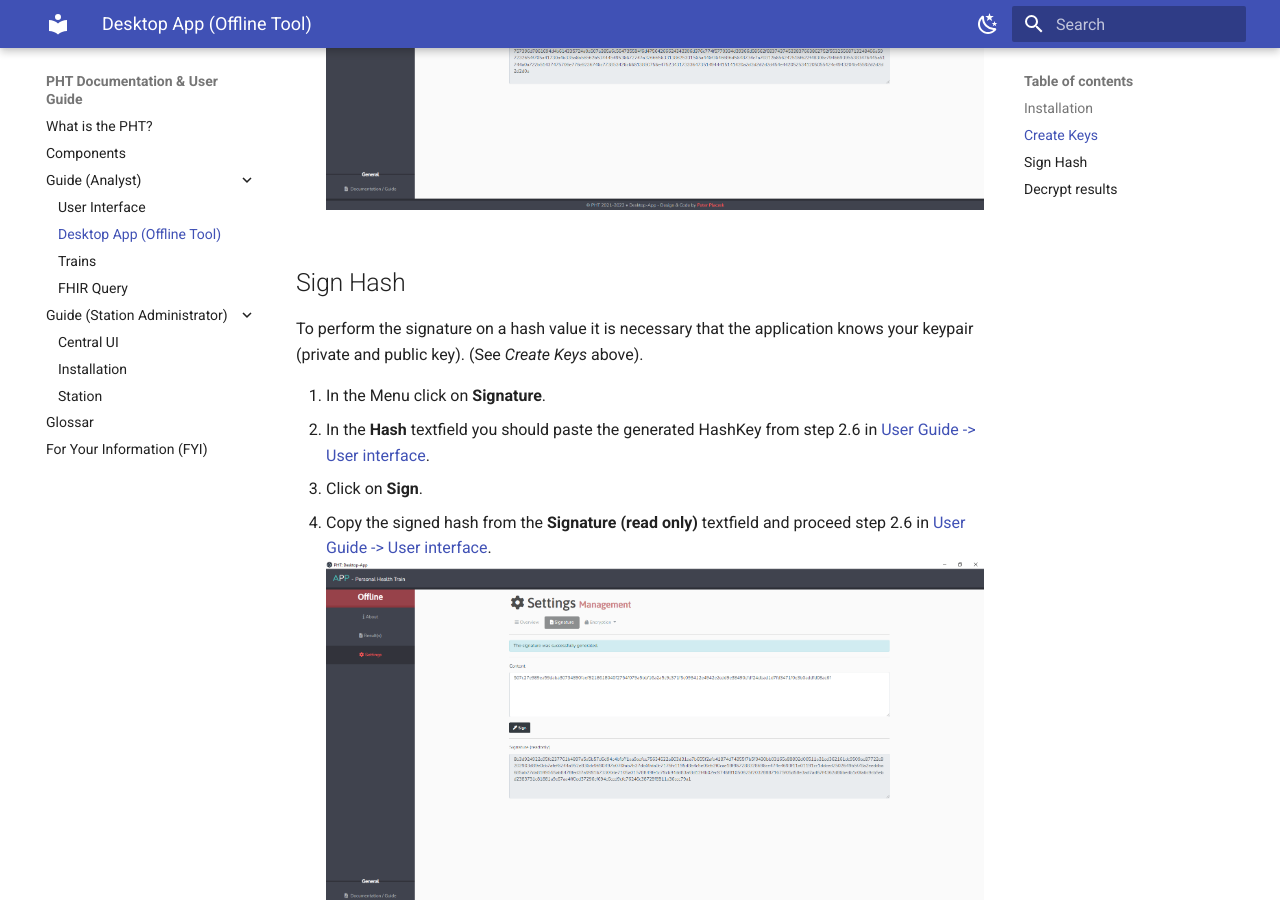
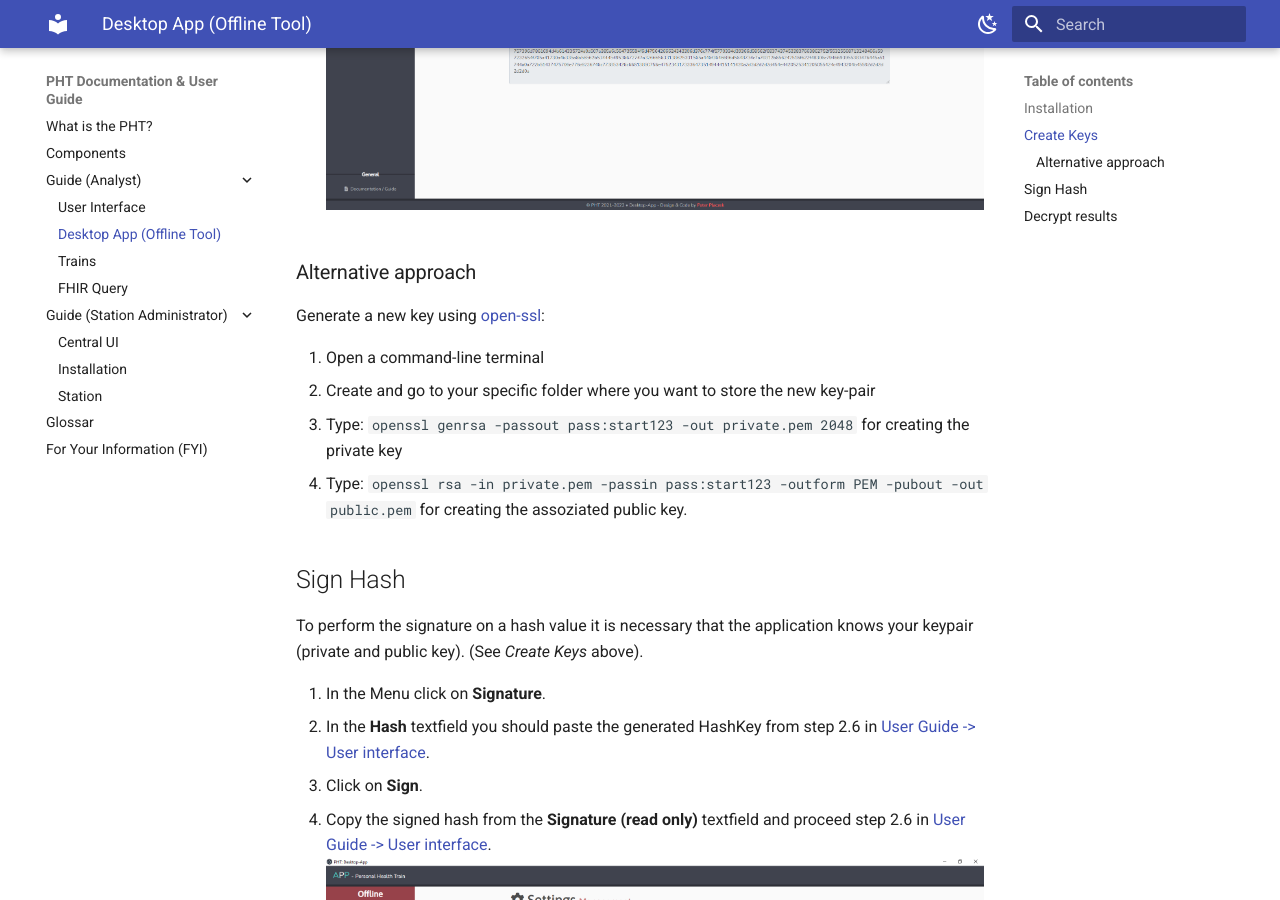
Before and after one commit to PHT-Medic/documentation, an MkDocs documentation site: the page built from docs/user_guide/desktop_app.md, in a window 1280 px wide and 900 px high, scrolled down 1691 px. Built offline with MkDocs 1.6.1 and Material for MkDocs 9.7.7, drawn with Linux system fonts in a browser that asks for light colours.

Commit message:
Added the alternative approach for creating a key-pair to the Desktop_app

````diff
--- a/docs/user_guide/desktop_app.md
+++ b/docs/user_guide/desktop_app.md
@@ -25,6 +25,14 @@ This is an example to create an *RSA-key-pair*. The same steps are requiered for
 7. Click on the **Generate**-button.
 
       [![Offline Tool RSA Encryption](../images/offline_tool_images/rsa_encryption.png)](../images/offline_tool_images/rsa_encryption.png)
+
+### Alternative approach
+Generate a new key using [open-ssl](https://www.openssl.org/):
+
+1. Open a command-line terminal
+2. Create and go to your specific folder where you want to store the new key-pair
+3. Type: ```openssl genrsa -passout pass:start123 -out private.pem 2048``` for creating the private key
+4. Type: ```openssl rsa -in private.pem -passin pass:start123 -outform PEM -pubout -out public.pem``` for creating the assoziated public key.
 
 ## Sign Hash
 
````
